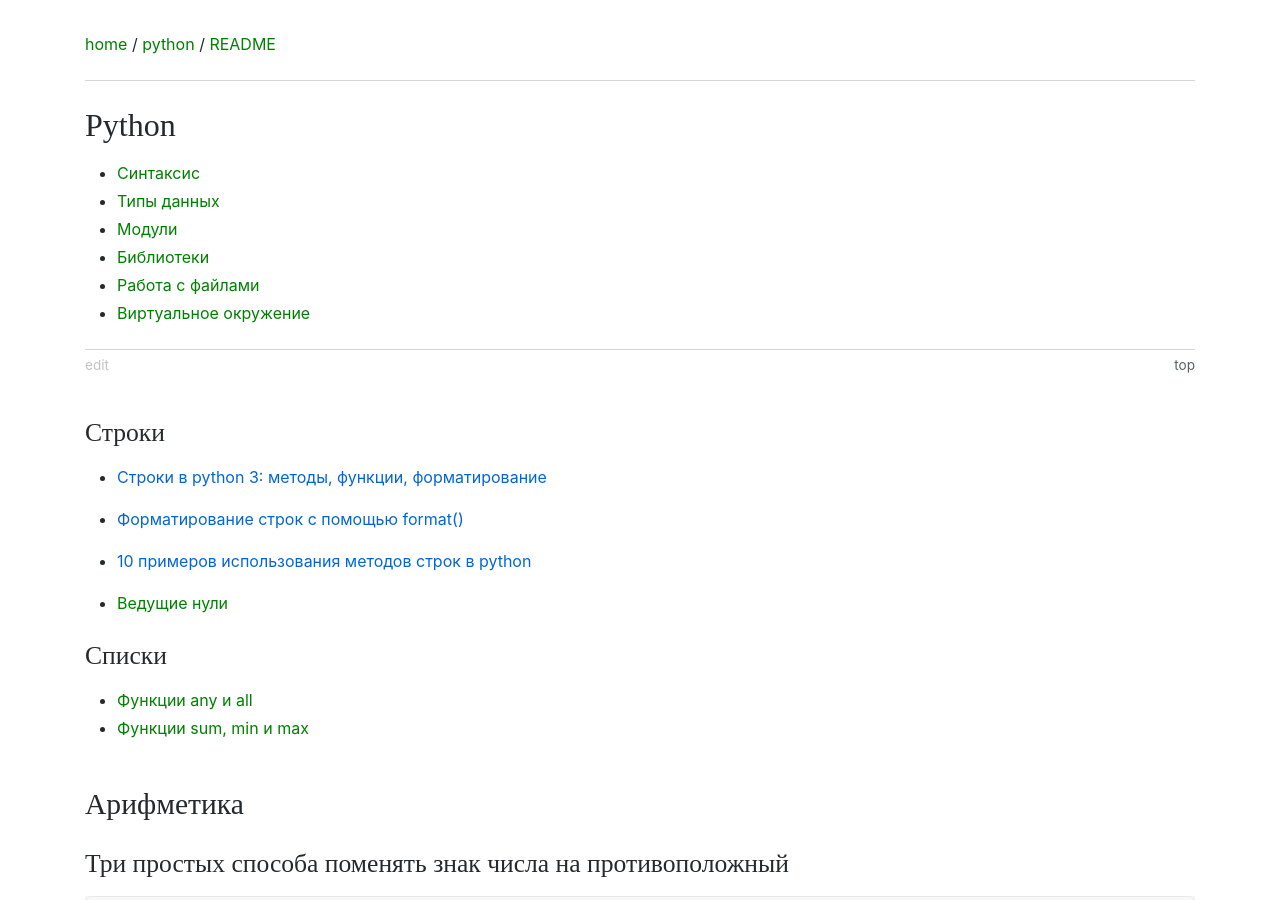
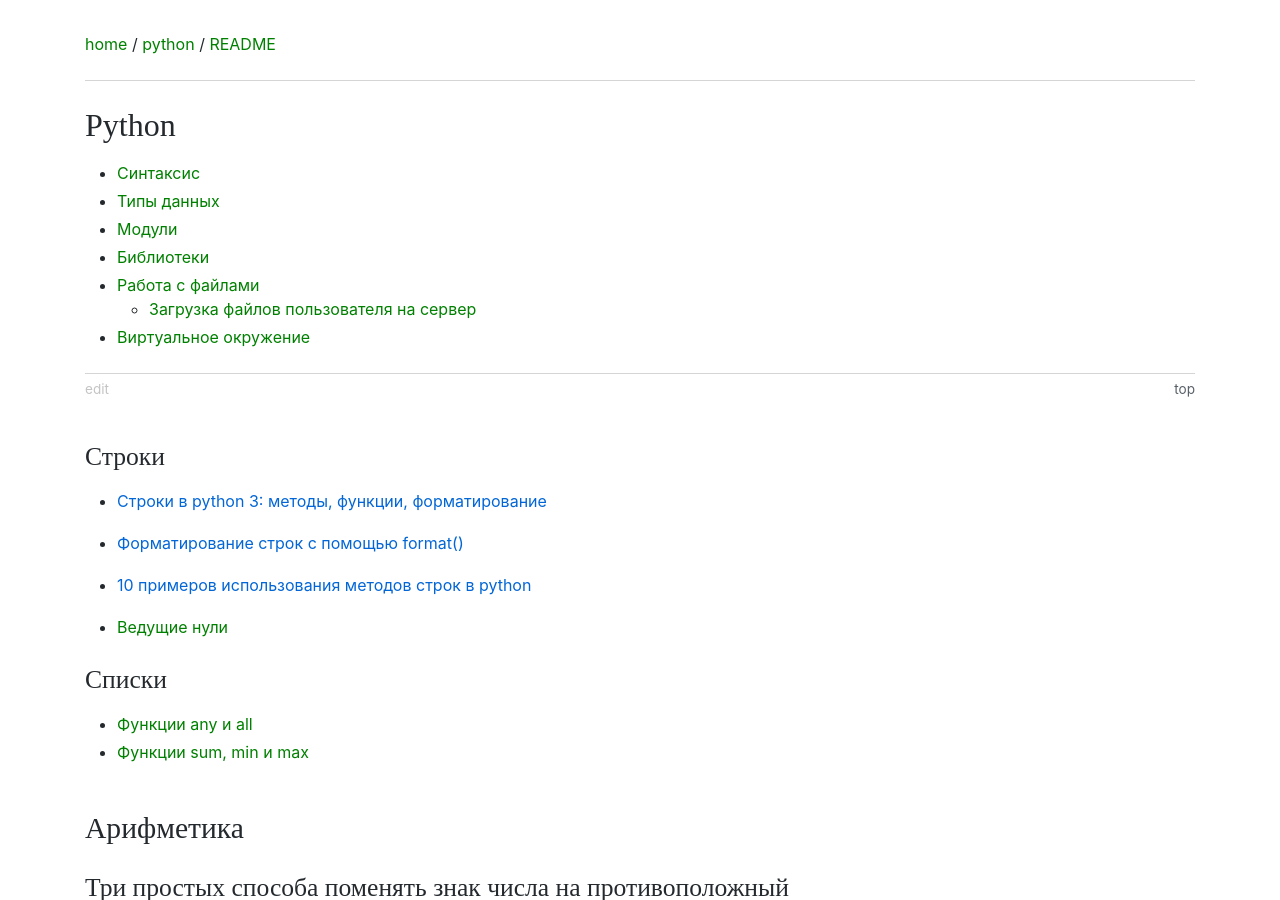
Before and after one commit to olexsyn/ITNote, a Jekyll site: the page built from python/README.md, in a window 1280 px wide and 900 px high. Built offline with Jekyll 4.4.1, drawn with Linux system fonts in a browser that asks for light colours; some web fonts are replaced; our own code applies the rules of GitHub Pages for plain Markdown files.

Commit message:
Update idx_content.md

```diff
--- a/python/idx_content.md
+++ b/python/idx_content.md
@@ -3,6 +3,7 @@
 - [Модули](modules)
 - [Библиотеки](library)
 - [Работа с файлами](files)
+  - [Загрузка файлов пользователя на сервер](files/upload)
 - [Виртуальное окружение](virtualenv)
 
 {% include f.htm f="idx_content.md" %}
```
